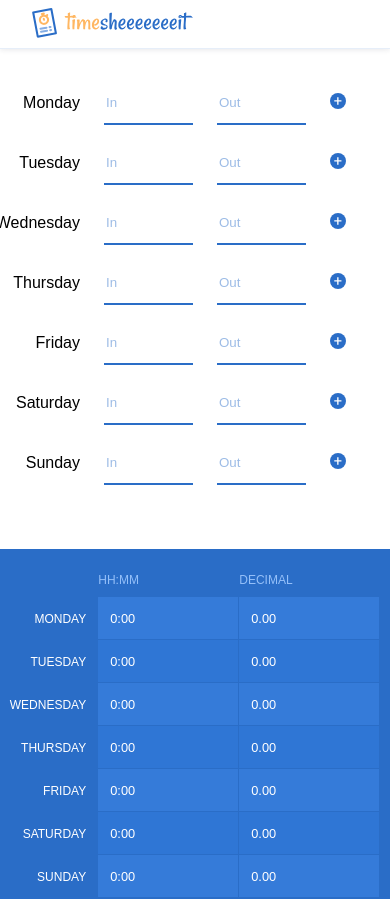
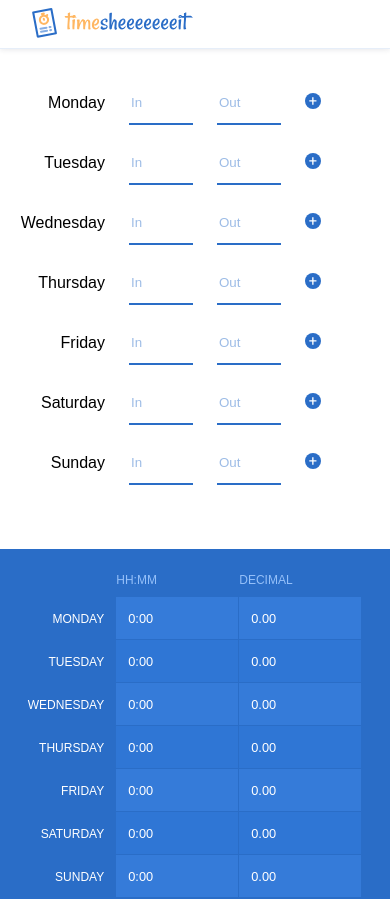
Before and after one commit to mattcoddington/timesheeeeeeeit, a React (Create React App) app: page / in a window 390 px wide. Shown: the top 899 px of the page. Built offline with nearby package versions, Linux system fonts and the light colour scheme.

Commit message:
more mobile friendly

```diff
--- a/src/components/TimesheetInputFieldGroup.scss
+++ b/src/components/TimesheetInputFieldGroup.scss
@@ -21,5 +21,5 @@
 }
 
 input {
-  max-width: 85px;
+  max-width: 60px;
 }
--- a/src/components/TimesheetOutputDailyHours.scss
+++ b/src/components/TimesheetOutputDailyHours.scss
@@ -35,7 +35,7 @@
   display: flex;
   align-items: center;
   height: 42px;
-  min-width: 128px;
+  min-width: 110px;
   border-right: #2A6DC7 solid 1px;
   border-bottom: #2A6DC7 solid 1px;
   padding-left: 12px;
```
